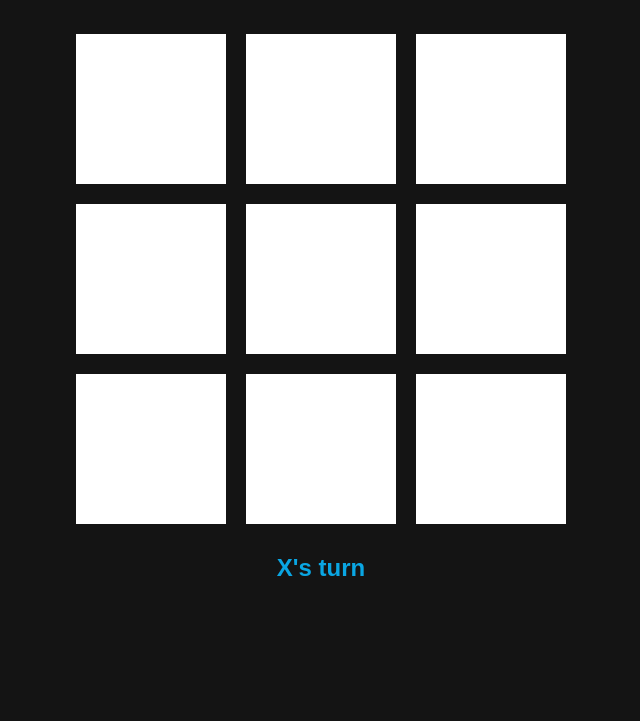
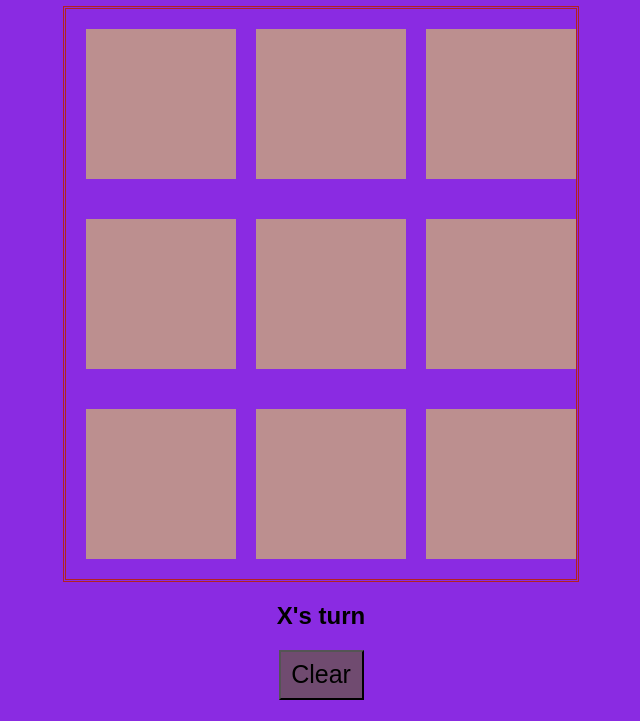
Before and after one commit to chlo84/tictactoe, a plain HTML site: page index.html in a window 1280 px wide. Shown: the part 95-816 px from the top of the page, without its empty margins (319-959 px from the left). Drawn offline with Linux system fonts and the light colour scheme.

Commit message:
Tictactoehw

```diff
--- a/index.html
+++ b/index.html
@@ -2,6 +2,7 @@
 <html>
 <head>
     <title>Tic Tac Toe!</title>
+    <h1>Get Three In A Row! Let's Go!</h1>
     <meta name='viewport' content='width=device-width, initial-scale=1'>
     <link rel='stylesheet' type='text/css' media='screen' href='styles.css'>
 
@@ -9,6 +10,9 @@
 <body>
     <div class='game-board'></div>
     <h2 class='player-turn'></h2>
+    <div class='game-buttons'>
+        <button class='clear-button'>Clear</button>
+    </div>
     <script async src='tictactoe.js'></script>
 </body>
 </html>
--- a/styles.css
+++ b/styles.css
@@ -1,26 +1,30 @@
 body{
-    background: #141414;
+    background: blueviolet;
     font-family: Arial, Helvetica, sans-serif;
-    color: #0AA6E3;
+    color: black;
     display:flex;
     flex-direction: column;
     justify-content: center;
     align-items: center;
     height:100vh;
+    text-align: center;
 }
 
 .box{
     height: 150px;
     width: 150px;
-    background: white;
-    margin: 10px;
+    background: rosybrown;
+    margin: 20px;
     justify-content: center;
-    font-size: 30px;
+    font-size: 120px;
+    align-items: center;
+
 }
 
 .game-board{
     display:grid;
     grid-template-columns: 170px 170px 170px;
+    border: double, firebrick;
 }
 
 .box:hover{
@@ -29,3 +33,12 @@ body{
 
 
 }
+
+.clear-button{
+    background-color: rgb(112, 75, 112);
+    width: 85px;
+    height: 50px;
+    font-size: 25px;
+
+
+}
--- a/tictactoe.js
+++ b/tictactoe.js
@@ -2,8 +2,9 @@
 const gameBoard = document.querySelector('.game-board');
 function handledBoxClicked (e){
     e.target.innerText = currentPlayer;
+    currentPlayer = currentPlayer === 'X' ? 'O': 'X';
 }
-for(let i = 0; i < 9; i++ ){
+for(let i = 0; i < 9; i++){
 
 const box = document.createElement('div');
 
@@ -30,3 +31,12 @@ let winningConditions=[
   [0,4,8],
   [2,4,6],
 ];
+
+const clearButton = document.querySelector('.clear-button');
+clearButton.addEventListener('click', () => {
+    const boxes = document.querySelectorAll('.box');
+    for(let i = 0; i < boxes.length; i++){
+    let currentBox = boxes[i];
+    currentBox.innerText = '';
+    }
+})
```
